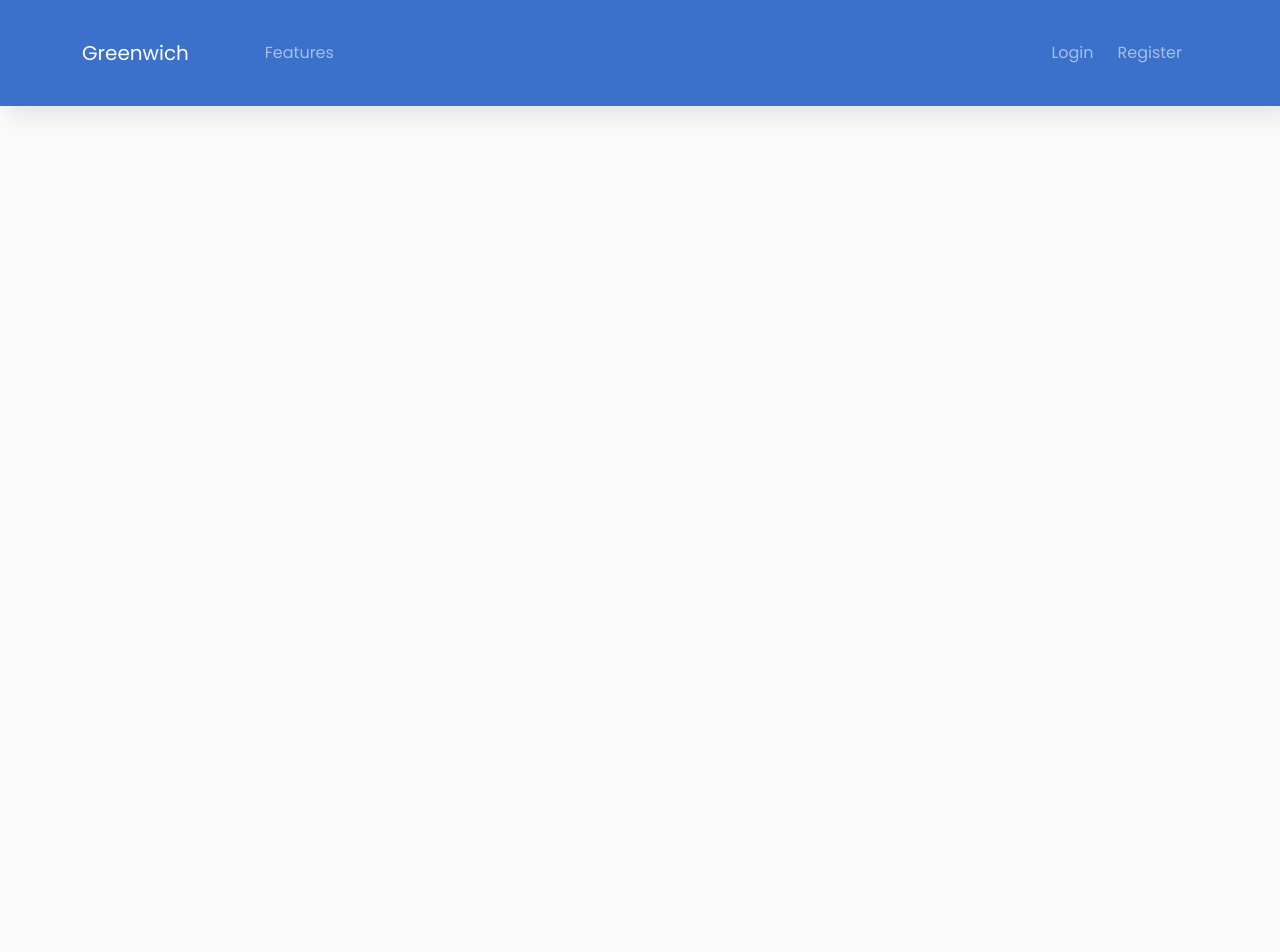
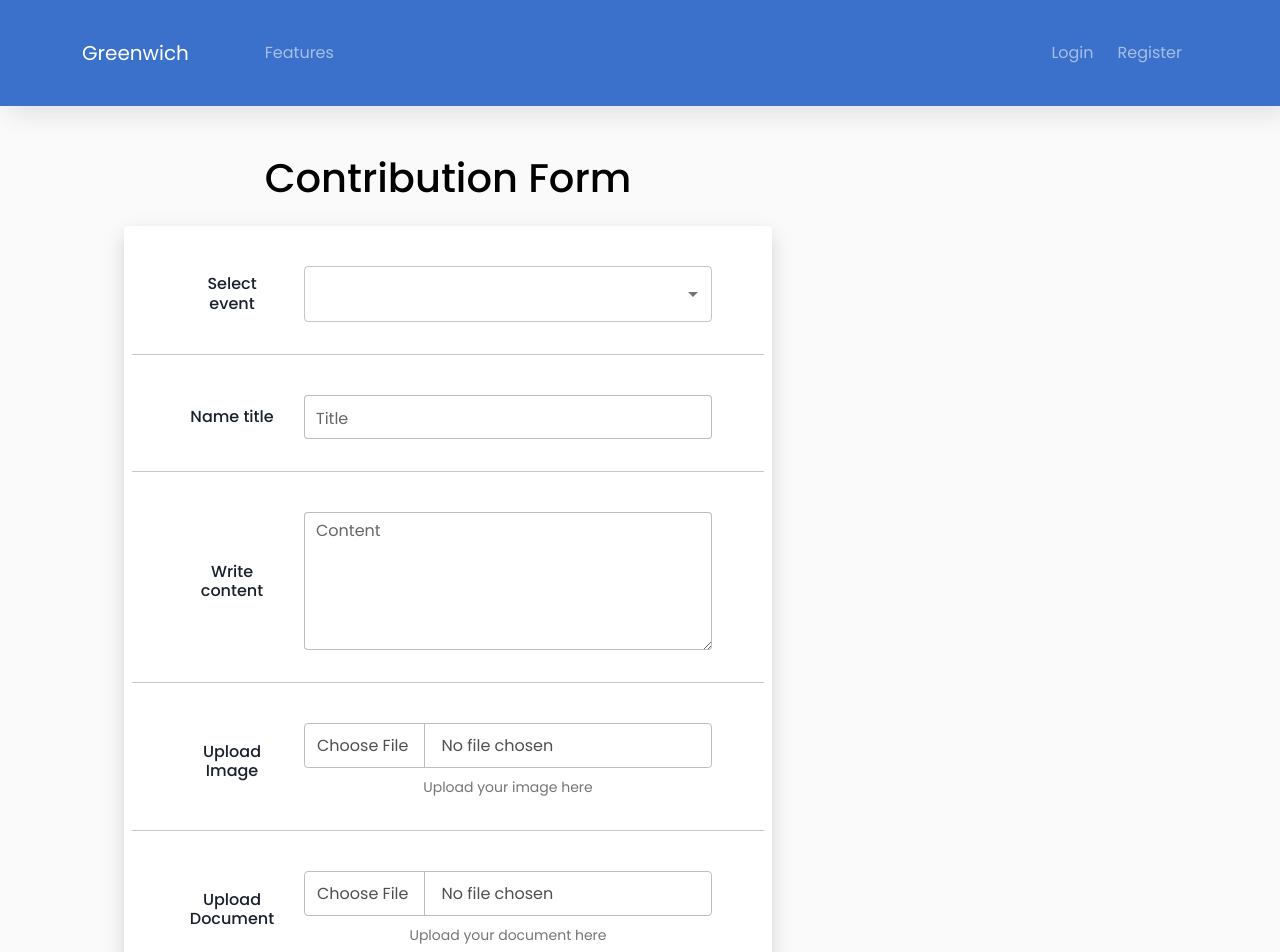
Before and after one commit to Longkun1912/greenwich-magazine-fe, a React (Create React App) app: page /student/contribution in a window 1280 px wide. Shown: the top 952 px of the page. Before the commit the page ends 800 px from the top, so only its background shows below. Built offline with nearby package versions, Linux system fonts and the light colour scheme.

Commit message:
Configure contribution in relation to faculty

```diff
--- a/src/App.js
+++ b/src/App.js
@@ -7,8 +7,10 @@ import Login from "./components/Login";
 import Profile from "./components/Profile";
 import Register from "./components/Register";
 import UnAuthorizedPage from "./components/Unauthorized";
+import IndexForCoordinator from "./components/contribution/IndexForCoordinator";
 import ContributionIndex from "./components/contribution/index";
-import IndexForCoordinator from "./components/contribution/IndexForCoordinator";
+import StudentContributionForm from "./components/contribution/student.create";
+import StudentContributionIndex from "./components/contribution/student.view";
 import EventIndex from "./components/event/index";
 import FacultyIndex from "./components/faculty/index";
 import UserIndex from "./components/user/index";
@@ -73,13 +75,28 @@ function App() {
                   path="/contributionIndex"
                   element={<ContributionIndex />}
                 />
-                <Route path="/IndexForCoordinator" element = {<IndexForCoordinator/>} />
+                <Route
+                  path="/IndexForCoordinator"
+                  element={<IndexForCoordinator />}
+                />
 
                 <Route path="/eventIndex" element={<EventIndex />} />
 
                 <Route
                   path="/user-management"
                   element={<UserIndex currentUser={currentUser} />}
+                />
+                <Route
+                  path="/student/contributions"
+                  element={
+                    <StudentContributionIndex currentUser={currentUser} />
+                  }
+                />
+                <Route
+                  path="/student/contribution"
+                  element={
+                    <StudentContributionForm currentUser={currentUser} />
+                  }
                 />
               </Routes>
             </div>
--- a/src/components/contribution/index.js
+++ b/src/components/contribution/index.js
@@ -115,6 +115,11 @@ const ContributionManagement = () => {
         header: "Event",
         size: 100,
       },
+      {
+        accessorKey: "faculty",
+        header: "Faculty",
+        size: 100,
+      },
 
       ...(currentUser.role === "admin"
         ? [
--- /dev/null
+++ b/src/components/contribution/student.create.js
@@ -0,0 +1,129 @@
+import MenuItem from "@mui/material/MenuItem";
+import Select from "@mui/material/Select";
+import {
+  MDBBtn,
+  MDBCard,
+  MDBCardBody,
+  MDBCol,
+  MDBContainer,
+  MDBFile,
+  MDBInput,
+  MDBRow,
+  MDBTextArea,
+} from "mdb-react-ui-kit";
+import { useEffect, useState } from "react";
+import eventService from "../../services/event.service";
+
+const StudentContributionForm = () => {
+  const [events, setEvents] = useState([]);
+  const fetchEvents = async () => {
+    try {
+      const response = await eventService.getAllEvent();
+      setEvents(response.data);
+    } catch (error) {
+      console.error("Error fetching events:", error);
+    }
+  };
+
+  useEffect(() => {
+    fetchEvents();
+  }, []);
+
+  return (
+    <MDBContainer fluid>
+      <MDBRow className="d-flex justify-content-center align-items-center">
+        <MDBCol lg="9" className="my-5">
+          <h1 class="text-black mb-4">Contribution Form</h1>
+
+          <MDBCard>
+            <MDBCardBody className="px-4">
+              <MDBRow className="align-items-center pt-4 pb-3">
+                <MDBCol md="3" className="ps-5">
+                  <h6 className="mb-0">Select event</h6>
+                </MDBCol>
+
+                <MDBCol md="9" className="pe-5">
+                  <Select
+                    fullWidth
+                    //   onChange={(e) => handleSelectEvent(e)}
+                  >
+                    <MenuItem value="" disabled>
+                      <em>Select an event</em>
+                    </MenuItem>
+                    {events.map((event) => (
+                      <MenuItem key={event.id} value={event}>
+                        {event.name}
+                      </MenuItem>
+                    ))}
+                  </Select>
+                </MDBCol>
+              </MDBRow>
+
+              <hr className="mx-n3" />
+
+              <MDBRow className="align-items-center pt-4 pb-3">
+                <MDBCol md="3" className="ps-5">
+                  <h6 className="mb-0">Name title</h6>
+                </MDBCol>
+
+                <MDBCol md="9" className="pe-5">
+                  <MDBInput label="Title" size="lg" id="form1" type="text" />
+                </MDBCol>
+              </MDBRow>
+
+              <hr className="mx-n3" />
+
+              <MDBRow className="align-items-center pt-4 pb-3">
+                <MDBCol md="3" className="ps-5">
+                  <h6 className="mb-0">Write content</h6>
+                </MDBCol>
+
+                <MDBCol md="9" className="pe-5">
+                  <MDBTextArea label="Content" id="textAreaExample" rows={5} />
+                </MDBCol>
+              </MDBRow>
+
+              <hr className="mx-n3" />
+
+              <MDBRow className="align-items-center pt-4 pb-3">
+                <MDBCol md="3" className="ps-5">
+                  <h6 className="mb-0">Upload Image</h6>
+                </MDBCol>
+
+                <MDBCol md="9" className="pe-5">
+                  <MDBFile size="lg" id="customFile" accept="image/*" />
+                  <div className="small text-muted mt-2">
+                    Upload your image here
+                  </div>
+                </MDBCol>
+              </MDBRow>
+
+              <hr className="mx-n3" />
+
+              <MDBRow className="align-items-center pt-4 pb-3">
+                <MDBCol md="3" className="ps-5">
+                  <h6 className="mb-0">Upload Document</h6>
+                </MDBCol>
+
+                <MDBCol md="9" className="pe-5">
+                  <MDBFile size="lg" id="customFile" accept=".doc,.docx" />
+                  <div className="small text-muted mt-2">
+                    Upload your document here
+                  </div>
+                </MDBCol>
+              </MDBRow>
+
+              <hr className="mx-n3" />
+
+              <MDBBtn className="my-4" size="lg">
+                Submit
+              </MDBBtn>
+            </MDBCardBody>
+          </MDBCard>
+        </MDBCol>
+      </MDBRow>
+    </MDBContainer>
+  );
+};
+
+export default StudentContributionForm;
--- /dev/null
+++ b/src/components/contribution/student.view.js
@@ -0,0 +1,25 @@
+import React, { useEffect, useState } from "react";
+import ContributionService from "../../services/contribution.service";
+const StudentContributionIndex = () => {
+  const [contributions, setContributions] = useState([]);
+
+  const fetchContributionsInFaculty = async () => {
+    try {
+      const response = await ContributionService.viewContributionsInFaculty();
+      setContributions(response.data);
+    } catch (error) {
+      console.error("Error fetching contributions:", error);
+    }
+  };
+
+  useEffect(() => {
+    fetchContributionsInFaculty();
+  }, []);
+  return (
+    <div>
+      <h1>Contribution Index</h1>
+    </div>
+  );
+};
+
+export default StudentContributionIndex;
--- a/src/components/user/index.js
+++ b/src/components/user/index.js
@@ -10,11 +10,13 @@ import "../../css/User.css";
 import UserAddingForm from "../../modals/create.user";
 import EditUserForm from "../../modals/edit.user";
 import UserInfo from "../../modals/view.user";
+import auth from "../../services/auth.service";
 import FacultyService from "../../services/faculty.service";
 import RoleService from "../../services/role.service";
 import UserService from "../../services/user.service";
 
 const UserIndex = () => {
+  const currentUser = auth.getCurrentUser();
   const [users, setUsers] = useState([]);
   const [selectedUser, setSelectedUser] = useState(null);
   const [facultyOptions, setFacultyOptions] = useState([]);
@@ -34,6 +36,14 @@ const UserIndex = () => {
   const fetchRoles = async () => {
     try {
       await RoleService.viewRoles().then((response) => {
+        response.data = response.data.filter((role) => role.name !== "admin");
+        if (currentUser.role !== "admin") {
+          console.log("Current user is not admin");
+          // Remove manager role
+          response.data = response.data.filter(
+            (role) => role.name !== "manager"
+          );
+        }
         localStorage.setItem("roles", JSON.stringify(response.data));
       });
     } catch (error) {
@@ -57,6 +67,11 @@ const UserIndex = () => {
     setLoading(true);
     try {
       const response = await UserService.viewSystemUsers();
+      if (currentUser.role !== "admin") {
+        console.log("Current user is not admin");
+        // Remove manager role
+        response.data = response.data.filter((user) => user.role !== "manager");
+      }
       setUsers(response.data);
       setLoading(false);
     } catch (error) {
--- a/src/global/Sidebar.js
+++ b/src/global/Sidebar.js
@@ -124,7 +124,13 @@ const Sidebar = ({ currentUser }) => {
         {/* Student */}
         {currentUser.role === "student" && (
           <li>
-            <Link to="/contribution">Manage Contribution 2</Link>
+            <Link to="/student/contributions">View Contributions</Link>
+          </li>
+        )}
+
+        {currentUser.role === "student" && (
+          <li>
+            <Link to="/student/contribution">Make own contribution</Link>
           </li>
         )}
 
--- a/src/services/contribution.service.js
+++ b/src/services/contribution.service.js
@@ -8,6 +8,15 @@ const getAllContribution = () => {
     headers: {
       "x-access-token": auth.getCurrentAccessToken(),
       "Content-Type": "multipart/form-data",
+    },
+  });
+};
+
+const viewContributionsInFaculty = () => {
+  const currentUser = auth.getCurrentUser();
+  return axios.get(publicApi.contribution + "student/" + currentUser.id, {
+    headers: {
+      "x-access-token": auth.getCurrentAccessToken(),
     },
   });
 };
@@ -40,6 +49,7 @@ const deleteContribution = (id) => {
 
 const contributionService = {
   getAllContribution,
+  viewContributionsInFaculty,
   createContribution,
   updateContribution,
   deleteContribution,
```
Also changed, not shown: src/components/contribution/CreateContribution.js (+52 -1 lines), src/components/contribution/EditContribution.js (+52 -1 lines).
